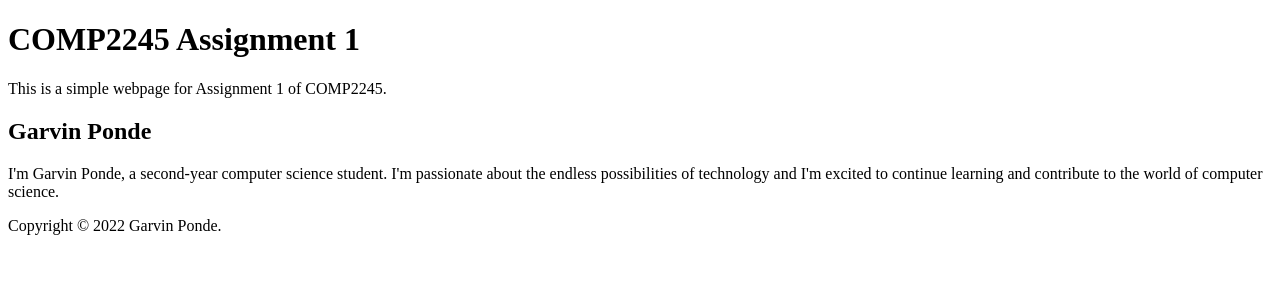
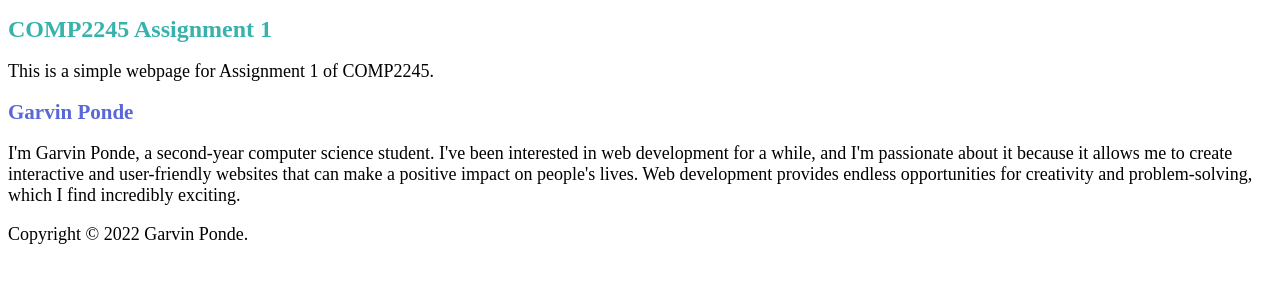
Before and after one commit to 268Garvi/comp2245-assignment1, a plain HTML site: page index.html in a window 1280 px wide. Drawn offline with Linux system fonts and the light colour scheme.

Commit message:
Add styles.css and update index.html

```diff
--- a/index.html
+++ b/index.html
@@ -4,6 +4,7 @@
     <meta charset="UTF-8">
     <meta name="viewport" content="width=device-width, initial-scale=1.0">
     <title>COMP2245 Assignment 1</title>
+    <link rel="stylesheet" type="text/css" href="styles.css">
 </head>
 <body>
     <header>
@@ -12,8 +13,10 @@
     </header>
     <main>
         <h2>Garvin Ponde</h2>
-        <p>I'm Garvin Ponde, a second-year computer science student. I'm passionate about the endless possibilities of technology and
-            I'm excited to continue learning and contribute to the world of computer science.</p>
+        <p>I'm Garvin Ponde, a second-year computer science student. I've been interested in web development for a while, and I'm passionate about it because it allows me to create interactive and user-friendly websites that can make a positive impact on people's lives.
+             Web development provides endless opportunities for creativity and problem-solving, which I find incredibly exciting.
+
+        </p>
     </main>
     <footer>
         <p>Copyright &copy; 2022 Garvin Ponde.</p>
--- /dev/null
+++ b/styles.css
@@ -0,0 +1,14 @@
+/* styles.css */
+h1 {
+    font-size: 24px;
+    color: #38B2AC;
+}
+
+h2 {
+    font-size: 21px;
+    color: #5A67D8;
+}
+
+p {
+    font-size: 18px;
+}
```
